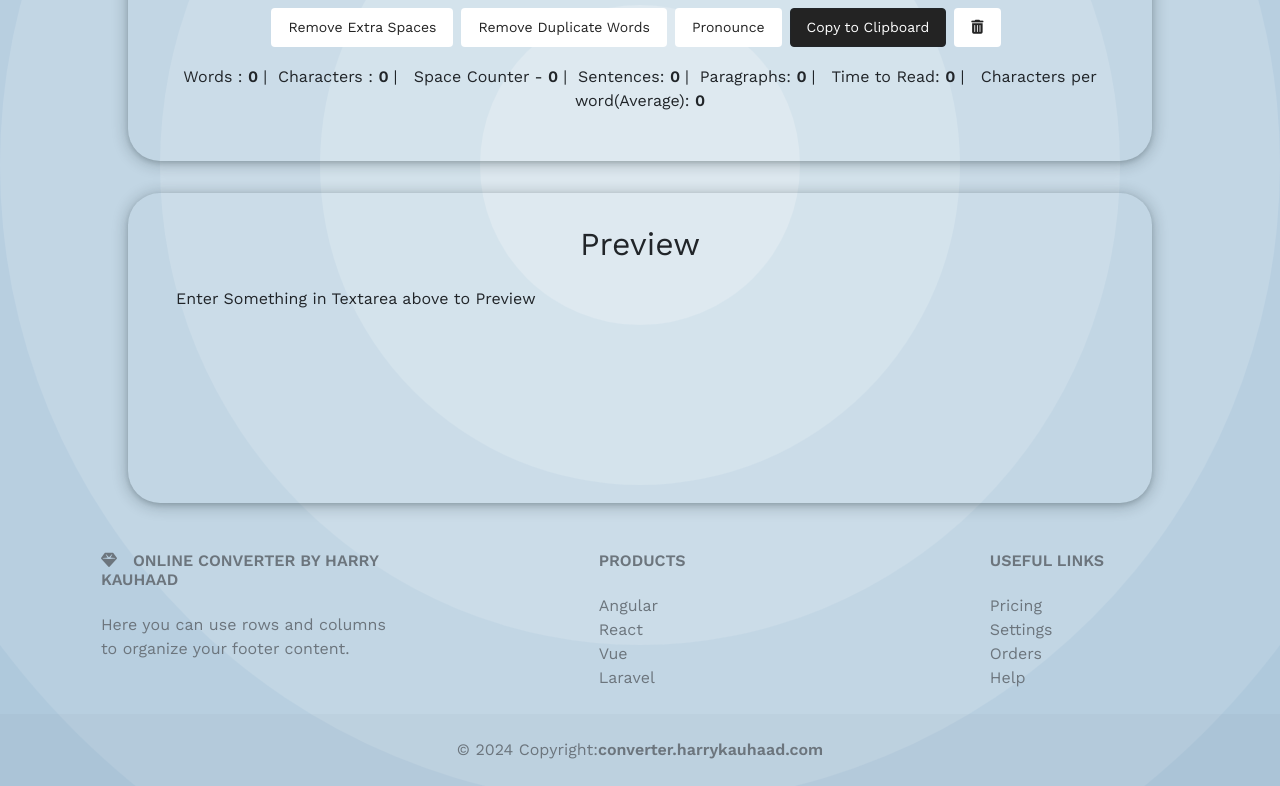
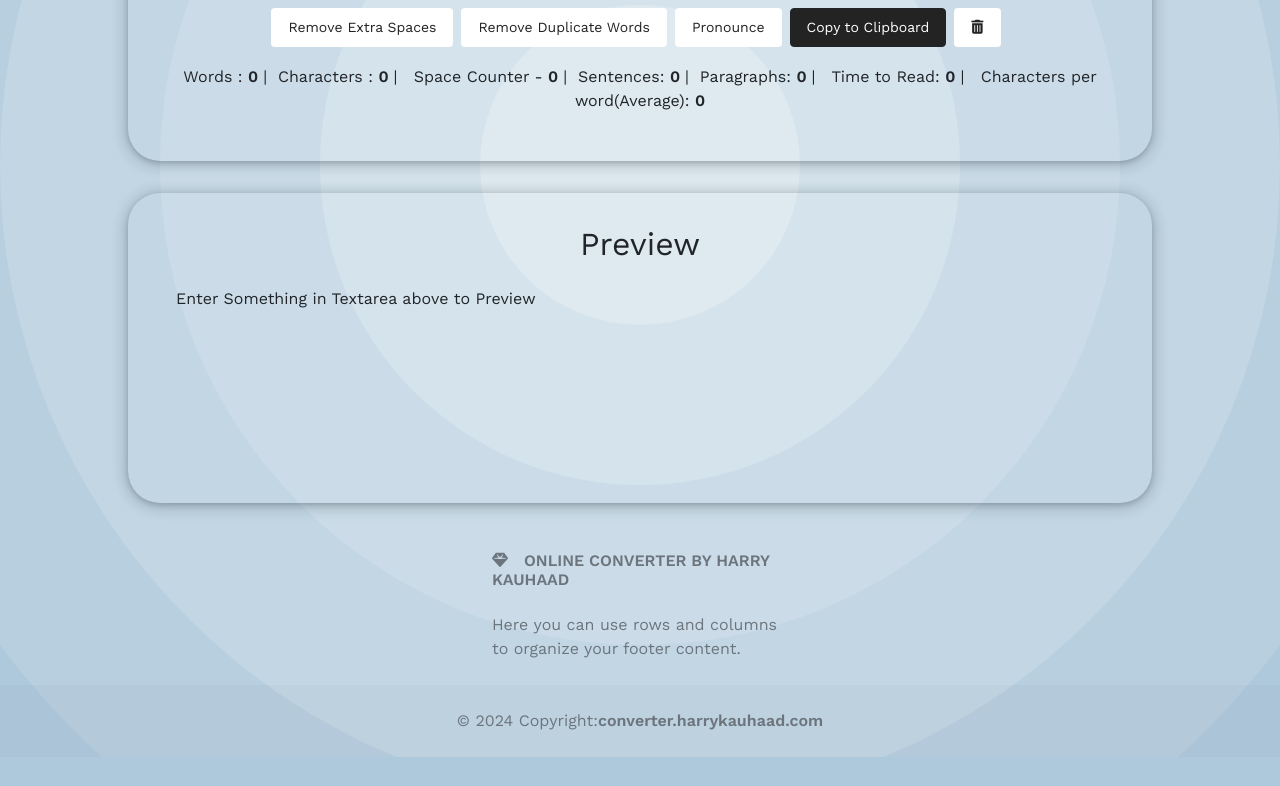
Before and after one commit to hv33y/convert-case, a React (Create React App) app: page / in a window 1280 px wide. Shown: the part 475-1261 px from the top of the page. After the commit the page ends 1232 px from the top, so only its background shows below. Built offline with nearby package versions, Linux system fonts and the light colour scheme; no server answers.

Commit message:
Update index.js

```diff
--- a/src/components/footer/index.js
+++ b/src/components/footer/index.js
@@ -22,63 +22,7 @@ export const Footer = () => {
               Here you can use rows and columns to organize your footer content.
             </p>
           </div>
-          {/* Grid column */}
-          {/* Grid column */}
-          <div className="col-md-2 col-lg-2 col-xl-2 mx-auto mb-4">
-            {/* Links */}
-            <h6 className="text-uppercase fw-bold mb-4">Products</h6>
-            <p>
-              <a href="/!" className="text-reset">
-                Angular
-              </a>
-            </p>
-            <p>
-              <a href="/!" className="text-reset">
-                React
-              </a>
-            </p>
-            <p>
-              <a href="/!" className="text-reset">
-                Vue
-              </a>
-            </p>
-            <p>
-              <a href="/!" className="text-reset">
-                Laravel
-              </a>
-            </p>
-          </div>
-          {/* Grid column */}
-          {/* Grid column */}
-          <div className="col-md-3 col-lg-2 col-xl-2 mx-auto mb-4">
-            {/* Links */}
-            <h6 className="text-uppercase fw-bold mb-4">Useful links</h6>
-            <p>
-              <a href="/!" className="text-reset">
-                Pricing
-              </a>
-            </p>
-            <p>
-              <a href="/!" className="text-reset">
-                Settings
-              </a>
-            </p>
-            <p>
-              <a href="/!" className="text-reset">
-                Orders
-              </a>
-            </p>
-            <p>
-              <a href="/!" className="text-reset">
-                Help
-              </a>
-            </p>
-          </div>
-          {/* Grid column */}
-          {/* Grid column */}
-
         </div>
-        {/* Grid row */}
       </div>
     </section>
     {/* Section: Links  */}
```
